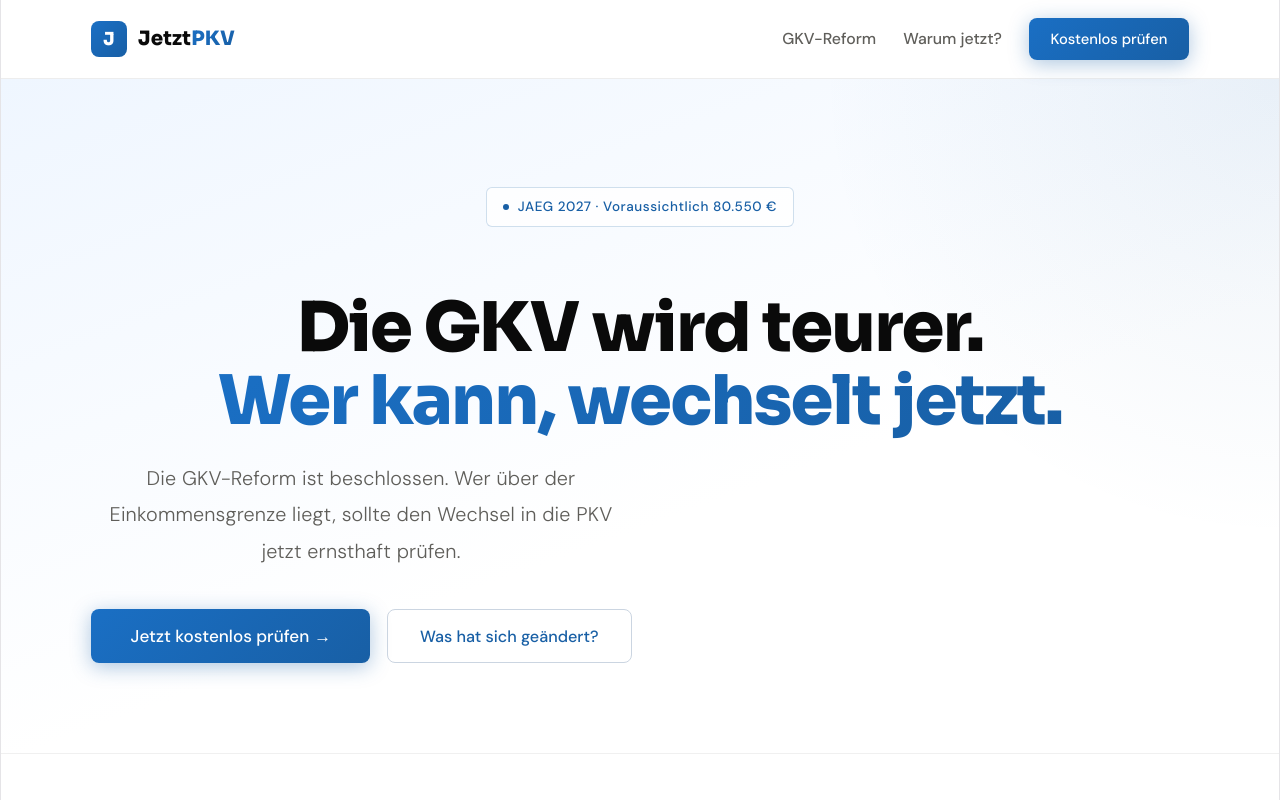
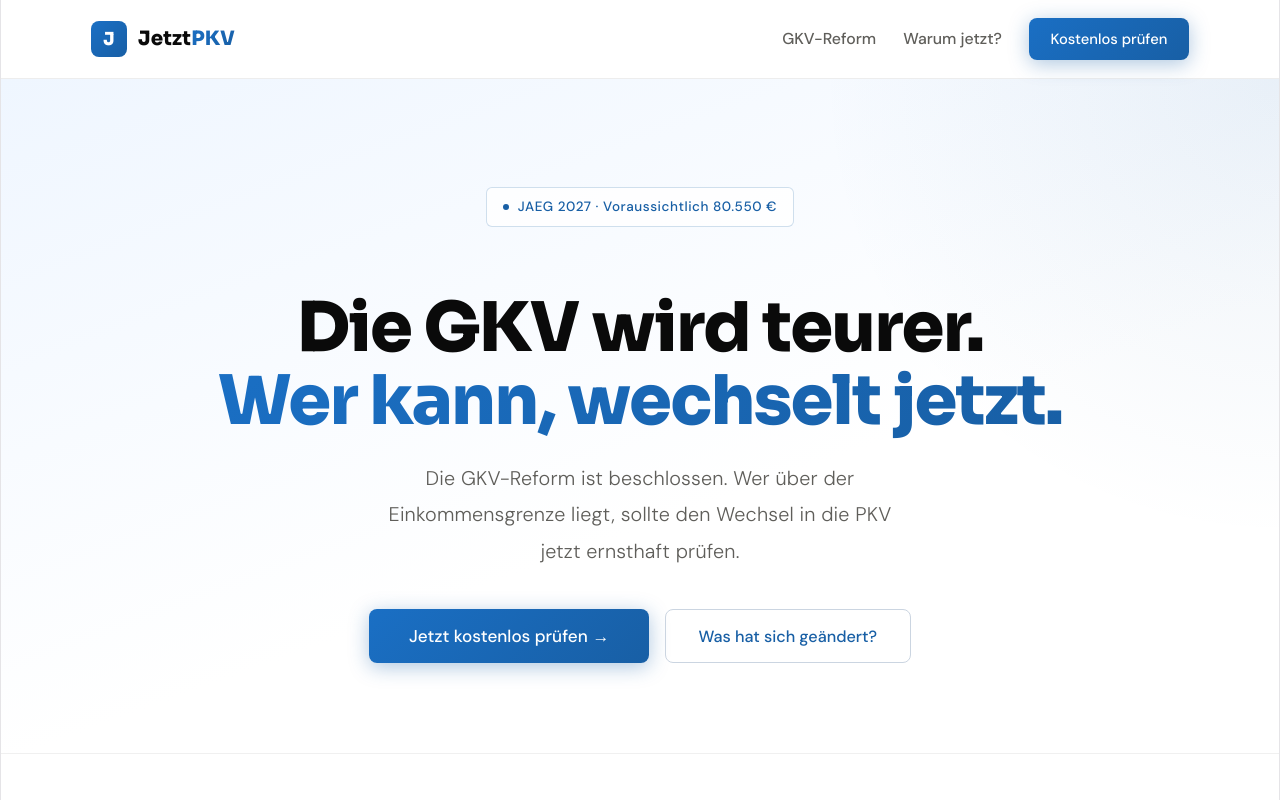
Before and after one commit to blondesgift611-commits/die-pkv-jetzt, a React (Vite) app: page / in a window 1280 px wide. Shown: the top 800 px of the page. Built offline with nearby package versions, Linux system fonts and the light colour scheme.

Commit message:
Update App.tsx

```diff
--- a/src/App.tsx
+++ b/src/App.tsx
@@ -123,7 +123,7 @@ export default function JetztPKV() {
       {/* HERO */}
       <section style={{ background: "linear-gradient(160deg, #EFF6FF 0%, #fff 60%)", padding: isMobile ? "5rem 1.2rem 3rem" : "6rem 5rem 5rem", position: "relative", overflow: "hidden" }}>
         <div style={{ position: "absolute", top: 0, right: 0, width: "500px", height: "500px", background: "radial-gradient(circle at top right, rgba(24,95,165,.08), transparent 65%)", pointerEvents: "none" }} />
-        <div style={{ maxWidth: "1400px", margin: "0 auto", position: "relative" }}>
+        <div style={{ maxWidth: "1400px", margin: "0 auto", position: "relative", textAlign: "center" }}>
           <Fade>
             <div style={{ display: "inline-flex", alignItems: "center", gap: ".5rem", border: "1px solid rgba(24,95,165,.2)", borderRadius: "6px", padding: ".35rem .9rem", marginBottom: "1.8rem", background: "rgba(255,255,255,.8)" }}>
               <div style={{ width: "6px", height: "6px", borderRadius: "50%", background: "#185FA5" }}></div>
@@ -135,11 +135,11 @@ export default function JetztPKV() {
               <span style={{ background: "linear-gradient(135deg,#1a6fc4,#185FA5)", WebkitBackgroundClip: "text", WebkitTextFillColor: "transparent" }}>Wer kann, wechselt jetzt.</span>
             </h1>
 
-            <p style={{ fontSize: isMobile ? ".95rem" : "1.1rem", color: "#5F5E5A", lineHeight: 1.85, marginBottom: "2.2rem", maxWidth: "540px", fontWeight: 300 }}>
+            <p style={{ fontSize: isMobile ? ".95rem" : "1.1rem", color: "#5F5E5A", lineHeight: 1.85, marginBottom: "2.2rem", maxWidth: "540px", fontWeight: 300, textAlign: "center", margin: "0 auto 2.2rem" }}>
               Die GKV-Reform ist beschlossen. Wer über der Einkommensgrenze liegt, sollte den Wechsel in die PKV jetzt ernsthaft prüfen.
             </p>
 
-            <div style={{ display: "flex", gap: ".9rem", flexWrap: "wrap" }}>
+            <div style={{ display: "flex", gap: ".9rem", flexWrap: "wrap", justifyContent: "center" }}>
               <button className="btn-primary" onClick={scrollToCTA} style={{ fontSize: ".95rem", padding: ".9rem 2.2rem" }}>
                 Jetzt kostenlos prüfen →
               </button>
```
